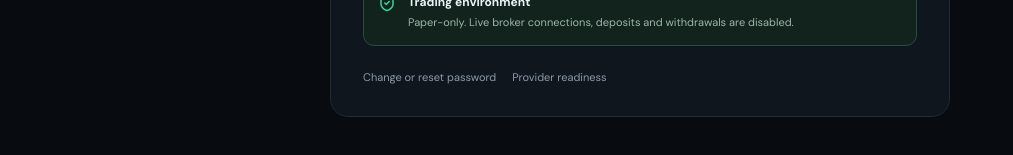
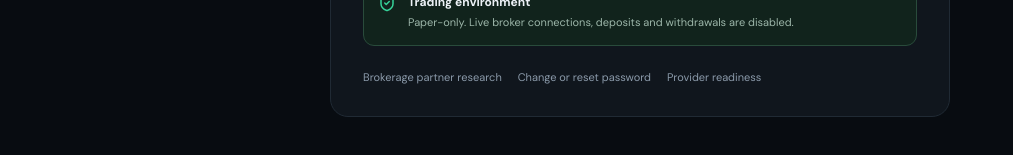
Before and after one commit to Alitiora-Initiative/VYRA, a Next.js app: page /settings in a window 1280 px wide. Shown: the part 621-776 px from the top of the page, without its empty margins (0-1013 px from the left). Built offline with nearby package versions, Linux system fonts and the light colour scheme; no server answers.

Commit message:
feat: link partner research from account settings

```diff
--- a/src/app/settings/page.tsx
+++ b/src/app/settings/page.tsx
@@ -60,6 +60,6 @@ export default function SettingsPage() {
     </form>}
     {message && <p className="authMessage" role="status">{message}</p>}
     <div className="settingsSecurity"><ShieldCheck size={18}/><div><strong>Trading environment</strong><small>Paper-only. Live broker connections, deposits and withdrawals are disabled.</small></div></div>
-    <div className="quickLinks"><Link href="/forgot-password">Change or reset password</Link><Link href="/api/execution/readiness">Provider readiness</Link></div>
+    <div className="quickLinks"><Link href="/partners">Brokerage partner research</Link><Link href="/forgot-password">Change or reset password</Link><Link href="/api/execution/readiness">Provider readiness</Link></div>
   </section></main>;
 }
```
